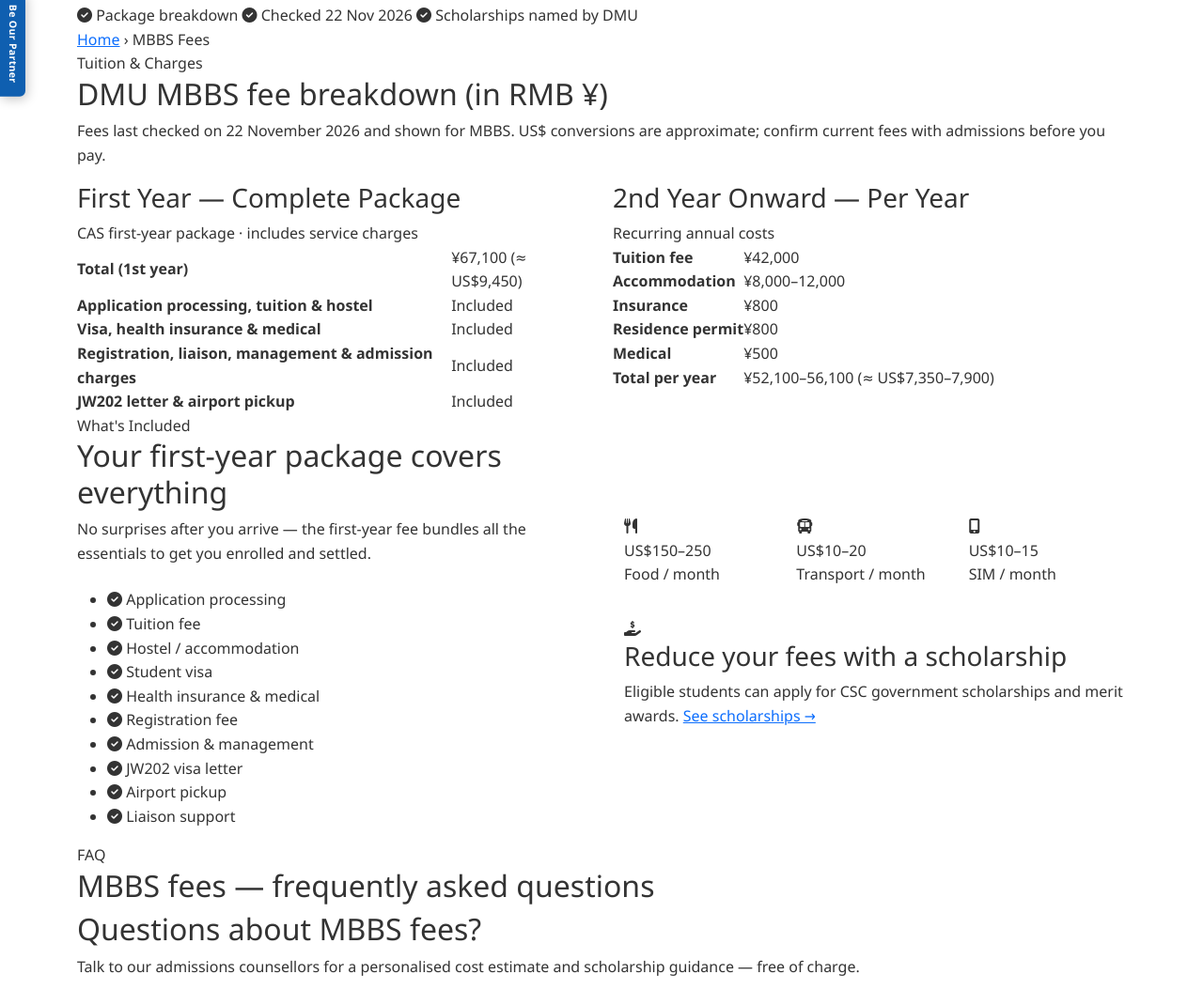
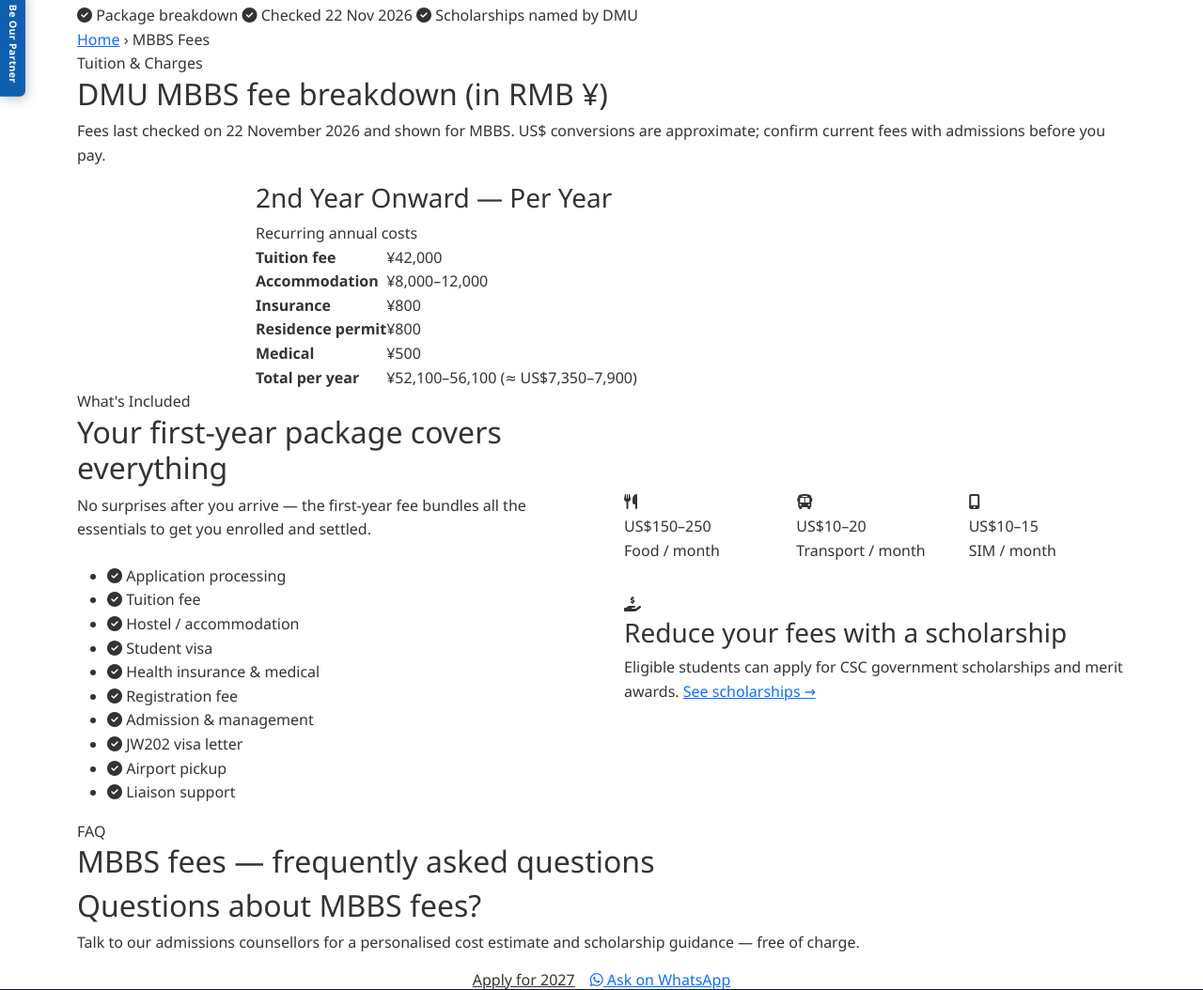
Before and after one commit to niaz8269/DMU, a Laravel app: template site/resources/views/pages/fees.blade.php in a window 1280 px wide. Shown: the part 353-1407 px from the top of the page at 94% size. Run offline with Laravel 12, Linux system fonts and the light colour scheme; the template is opened without the code that fills it, so the values that code supplies are empty; parts of the project's set-up code (start-up, migrations or seed data) failed here and were passed over; some libraries are stand-ins or nearby versions.

Commit message:
Remove first-year package card from fees page

```diff
--- a/site/resources/views/pages/fees.blade.php
+++ b/site/resources/views/pages/fees.blade.php
@@ -56,24 +56,7 @@
             <p class="ds-lead">Fees last checked on 22 November 2026 and shown for MBBS. US$ conversions are approximate; confirm current fees with admissions before you pay.</p>
         </div>
         <div class="row g-4">
-            <div class="col-lg-6">
-                <div class="fee-table-card">
-                    <div class="fee-table-card__head">
-                        <h3>First Year — Complete Package</h3>
-                        <span class="tag">CAS first-year package · includes service charges</span>
-                    </div>
-                    <table class="fee-table">
-                        <tbody>
-                            <tr class="total"><th>Total (1st year)</th><td>¥67,100 (≈ US$9,450)</td></tr>
-                            <tr><th>Application processing, tuition &amp; hostel</th><td>Included</td></tr>
-                            <tr><th>Visa, health insurance &amp; medical</th><td>Included</td></tr>
-                            <tr><th>Registration, liaison, management &amp; admission charges</th><td>Included</td></tr>
-                            <tr><th>JW202 letter &amp; airport pickup</th><td>Included</td></tr>
-                        </tbody>
-                    </table>
-                </div>
-            </div>
-            <div class="col-lg-6">
+            <div class="col-lg-8 mx-auto">
                 <div class="fee-table-card">
                     <div class="fee-table-card__head">
                         <h3>2nd Year Onward — Per Year</h3>
```
